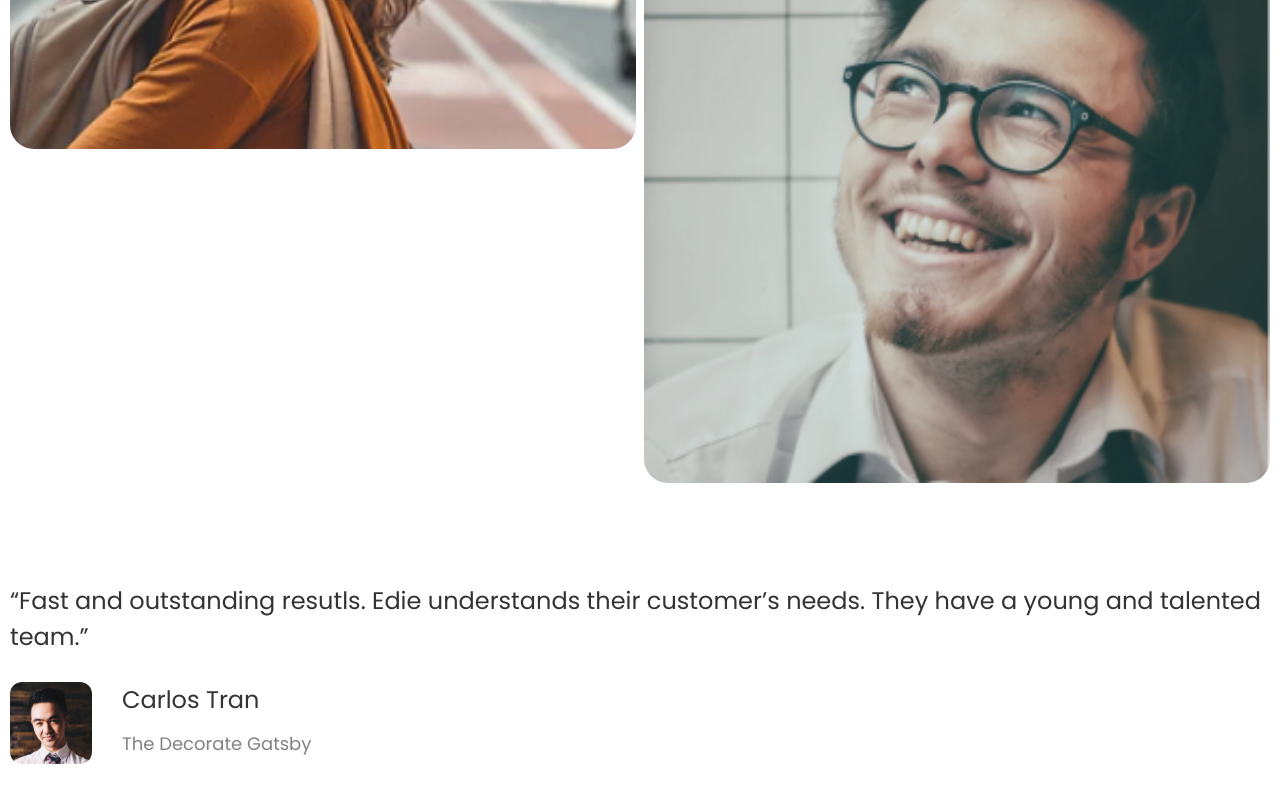
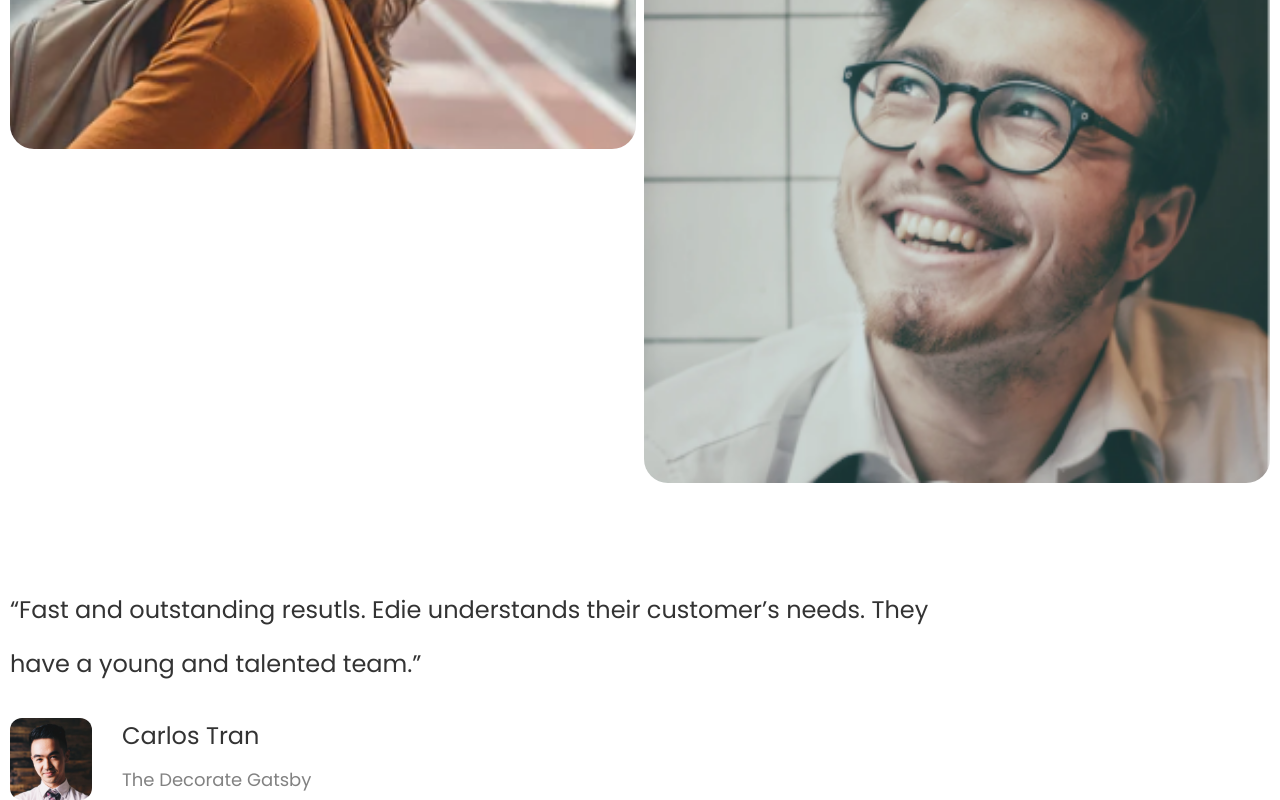
Before and after one commit to kabirtawhid/eddie-homepage, a React (Vite) app: page / in a window 1280 px wide. Shown: the part 8483-9283 px from the top of the page. Before the commit the page ends 9247 px from the top, so only its background shows below. Built offline with nearby package versions, Linux system fonts and the light colour scheme.

Commit message:
Completed Testmonial section for desktop 1440 screen

```diff
--- a/src/Testmonial.tsx
+++ b/src/Testmonial.tsx
@@ -1,12 +1,15 @@
 function Testmonial({ data }) {
   return (
-    <div className="mt-[100px] m-m-1" id="testmonial">
+    <div
+      className="mt-[100px] 2xl:mt-[196px] m-m-1 m-d-2 max-w-[920px]"
+      id="testmonial"
+    >
       {data?.map((x) => (
         <div key={x.author}>
-          <p className="text-gray-1 font-poppins text-2xl leading-9  font-medium">
+          <p className="text-gray-1 font-poppins text-2xl 2xl:text-[36px] leading-9 2xl: leading-[54px]  font-medium">
             {x.description}
           </p>
-          <div className="flex gap-[30px] mt-[27px]">
+          <div className="flex gap-[30px] mt-[27px] 2xl:mt-[45px]">
             <img
               className="w-[82px] h-[82px] rounded-[12px]"
               src={`/src/assets/${x.photo}`}
```
